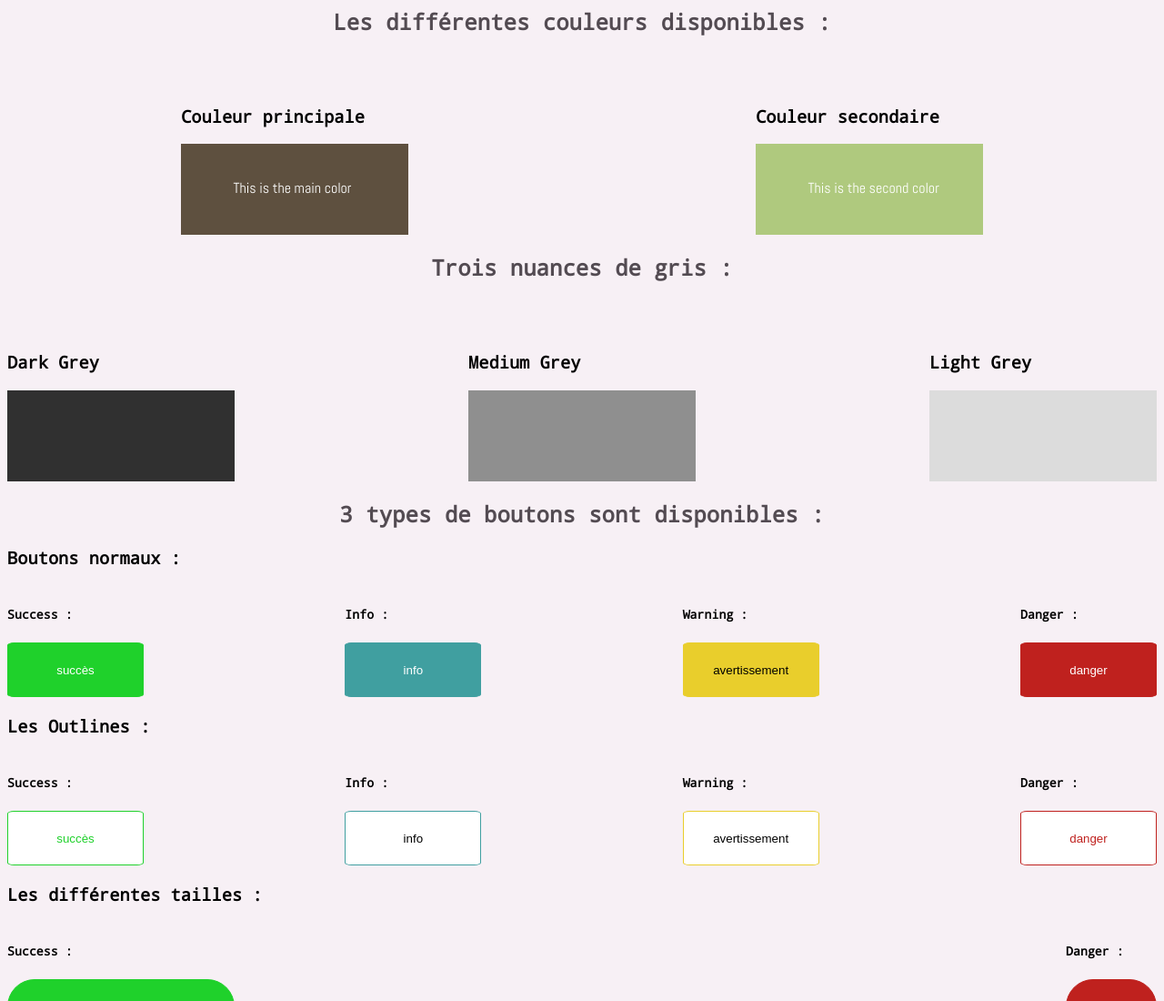
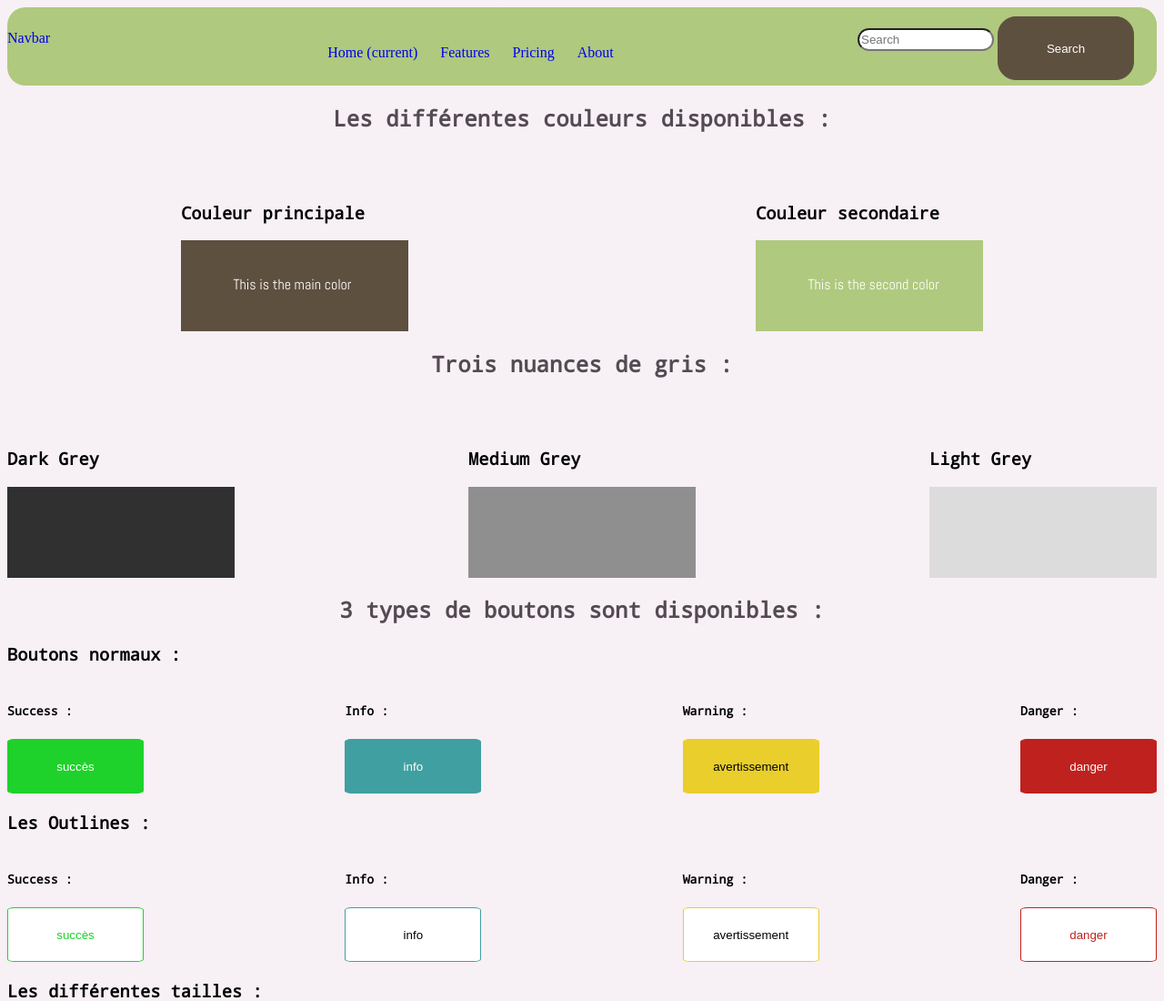
Before and after one commit to JulienPelisson/Kit_UI, a plain HTML site: page index.html in a window 1280 px wide. Shown: the top 1100 px of the page at 91% size. Drawn offline with Linux system fonts and the light colour scheme; files whose address does not match are found by name; a web font is replaced by a local one.

Commit message:
Ca avance

```diff
--- a/index.html
+++ b/index.html
@@ -6,7 +6,29 @@
 </head>
 <body>
 
-	<!-- This section is about colors -->
+	<nav class="navbar navbar-expand-lg navbar-dark bg-primary">
+		<a href="#">Navbar</a>
+		<div class="collapse navbar-collapse" id="navbar">
+			<ul class="navbar-nav mr-auto">
+				<li class="nav-item active">
+					<a class="nav-link" href="#">Home <span class="sr-only">(current)</span></a>
+				</li>
+				<li class="nav-item">
+					<a class="nav-link" href="#">Features</a>
+				</li>
+				<li class="nav-item">
+					<a class="nav-link" href="#">Pricing</a>
+				</li>
+				<li class="nav-item">
+					<a class="nav-link" href="#">About</a>
+				</li>
+			</ul>
+			<form class="form-inline my-2 my-lg-0">
+				<input class="form-control mr-sm-2" type="text" placeholder="Search">
+				<button class="search-button" type="submit">Search</button>
+			</form>
+		</div>
+	</nav>
 
 	<section id="colors">
 		<h1>Les différentes couleurs disponibles :</h1><br/><br/>
--- a/style.css
+++ b/style.css
@@ -34,6 +34,8 @@
 	General
 ***************/
 body{
+	max-width: auto;
+	max-height: auto;
 	background-color: #F7F0F5;
 }
 
@@ -66,6 +68,50 @@ a:link{
 a:visited{
 	color:#DD7230;
 }
+
+
+
+/**************
+	Navbar
+***************/
+
+nav, #navbar{
+	position: relative;
+	display: flex;
+	flex-direction: row;
+	justify-content: space-between;
+	background: #AFC97E;
+	border-radius: 20px;
+}
+
+nav button{
+	height: 70px;
+	position : relative;
+	background:  #5E503F;
+	border:solid 1px #5E503F;
+	border-radius: 20px;
+	color: white;
+	top : 10px;
+	margin-right: 25px;
+}
+
+nav a{
+	position: relative;
+	top : 25px;
+}
+
+ul, li{
+	position: relative;
+	right: 25%;
+	display: flex;
+	flex-direction: row;
+	list-style: none;
+	justify-content: space-between;
+	margin-left: 25px;
+}
+
+
+
 
 /**************
 	Couleur
```
